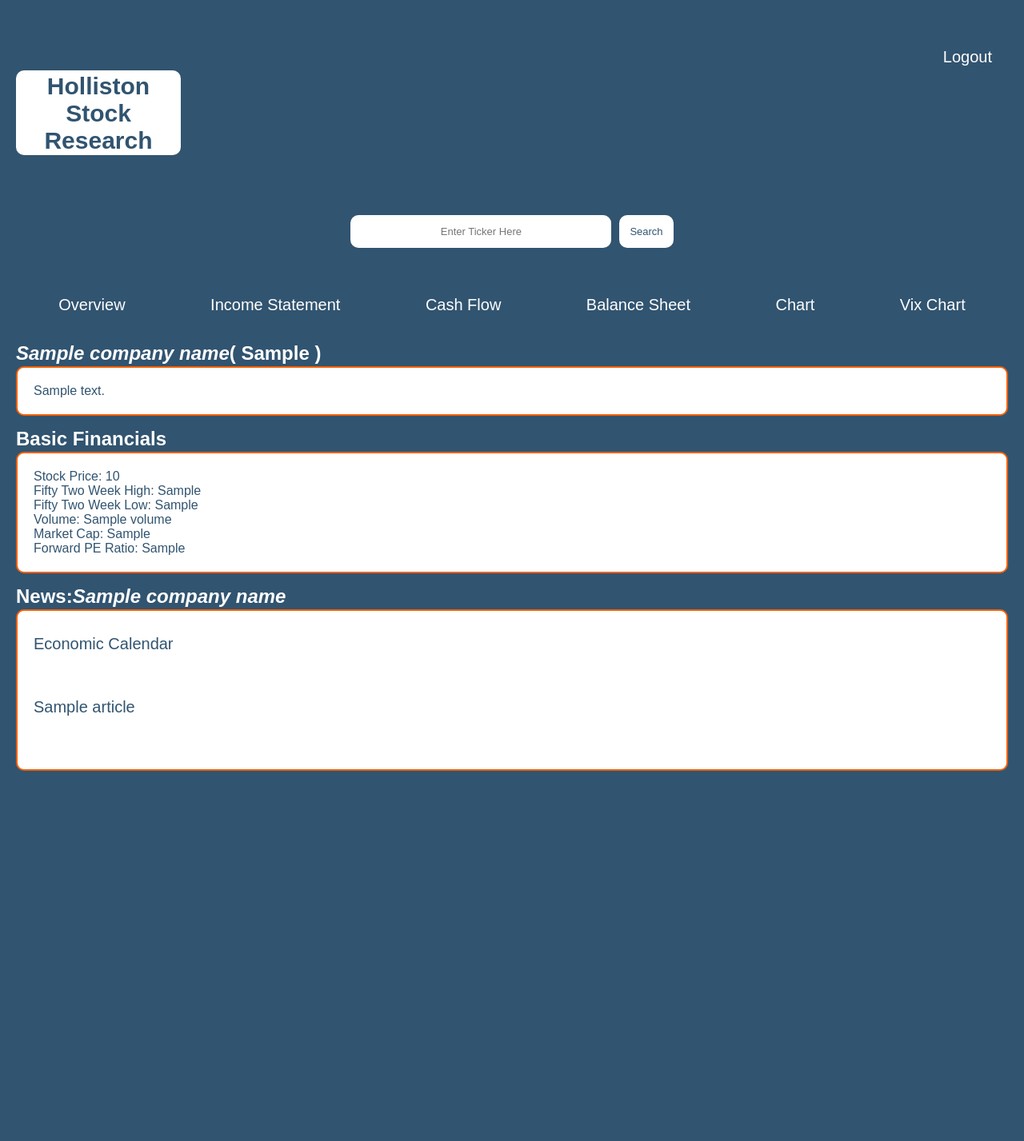
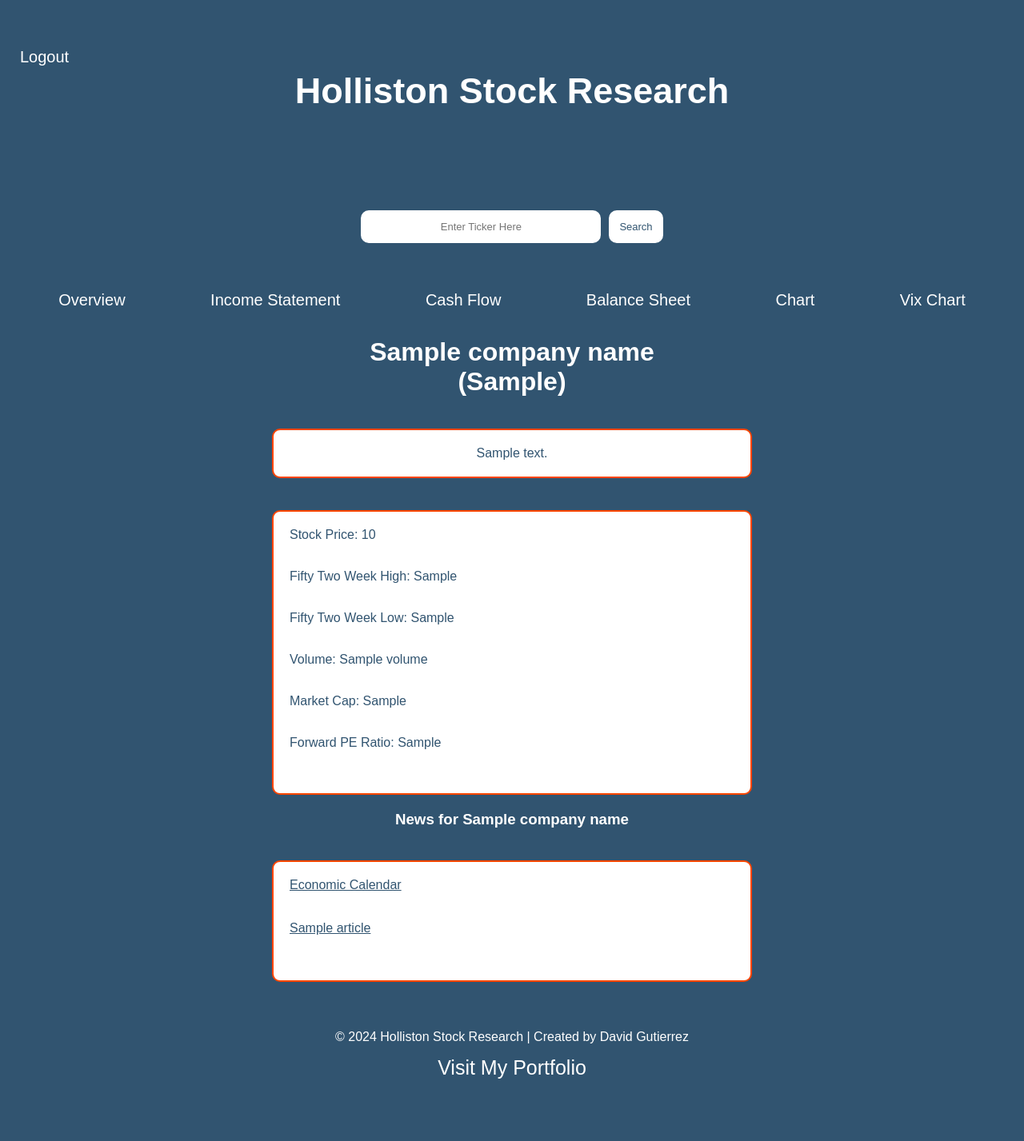
Before and after one commit to DavidG626/Portfolio-Project-1, a Flask app: template templates/overview.html in a window 1280 px wide. Shown: the whole page at 80% size. Before the commit the page ends 964 px from the top, so only its background shows below. Run offline with Flask 3, Linux system fonts and the light colour scheme; the template is opened without the code that fills it: most values are stand-ins (such as "Sample title", 1, 10 or a date in 2020).

Commit message:
updated css

```diff
--- a/app.py
+++ b/app.py
@@ -304,4 +304,4 @@ def fetch_vix():
 
 if __name__ == '__main__':
 
-   app.run(debug=True, port=3011)
+   app.run(debug=True, port=3015)
--- a/static/styles.css
+++ b/static/styles.css
@@ -1,10 +1,9 @@
-/* * {
-  border: 1px solid red;
-} */
+
 
 * {
   margin: 0;
   padding: 0;
+  box-sizing: border-box;
 
 }
 
@@ -37,8 +36,9 @@ body {
 /* logout */
 .logout-container {
   display: flex;
-  justify-content: flex-end;
+  justify-content: flex-start;
   margin-bottom: 15px;
+  padding-left: 25px;
 
 }
 
@@ -70,16 +70,16 @@ body {
 }
 #title {
   height: 100px;
-  width: 200px;
-  color: #315470;
-  background-color: white;
-  font-size: 30px;
+  width: 100%;
+  color: #fff;
+  background-color: #315470;
+  font-size: 45px;
   font-weight: bold;
   text-align: center;
   margin-top: 50px;
   margin-bottom: 50px;
-  border: 3px solid white;
-  border-radius: 10px;
+
+
 
 }
 
@@ -137,58 +137,78 @@ body {
 /* end for search button */
 
 
+.text-box {
+  width: 100%;
+  align-items: center;
+  text-align: center;
+}
+
+/* about company */
+ .container-1 {
+    display: flex;
+    justify-content: space-around;
+    margin: 20px;
+    flex-wrap: wrap;
+
+}
+
+.box-1 {
+  color: #315470;
+  border-radius: 10px;
+  display: inline-flex;
+  flex-direction: row;
+  border: 2px solid orangered;
+  padding: 20px;
+  margin: 20px;
+  justify-content: center;
+  background-color: white;
+  width: 600px;
+  text-align: left;
 
 
-/* about company */
-.about-basics {
-  display: flex;
-  flex-direction: row;
-
 }
-#box-1 {
+.box-2 {
   color: #315470;
+  border-radius: 10px;
+  display: inline-flex;
+  flex-direction: column;
+  border: 2px solid orangered;
+  padding: 20px;
+  margin: 20px;
+  width: 600px;
   background-color: white;
-  padding: 20px;
-  border: 2px solid #f46106;
-  border-radius: 10px;
-  display: flex;
-  flex-direction: column;
-  align-items: start;
+  text-align: left;
 }
 
-#heading {
-  margin-top: 15px;
-  margin-bottom: 2px;
+.box-2 div {
+
+  padding-bottom: 34px;
 }
+
 
 /* end for about company */
 
+
+
+
+
+
+
+
 /* news */
-.news {
+/* .news {
   display: flex;
-  flex-direction: row;
+  flex-direction: column;
   justify-content: flex-start;
   align-items: flex-start;
 
-}
-#box-2 {
-  color:#315470;
-  background-color: white;
-  display: flex;
-  flex-direction: row;
-  padding: 20px;
-  border: 2px solid #f46106;
-  border-radius: 10px;
-  display: flex;
-  flex-direction: column;
-  justify-content: flex-start;
-}
+} */
+
+
+
 .news-links {
-  font-size: 20px;
-  display: block;
-  margin: 10px 0;
   color: #315470;
-  text-decoration: none;
+
 }
 .news-links:hover {
     text-decoration: underline;
@@ -198,6 +218,16 @@ body {
 }
 /* end for news */
 
+
+
+
+
+
+
+
+
+
+
 /* styling for financial statements */
 #data-statements {
   text-align: left;
@@ -205,3 +235,64 @@ body {
   color: #315470;
 }
 /* end for financial statements */
+
+
+/* Responsive Adjustments */
+@media (max-width: 600px) {
+  .container-1 {
+    flex-direction: column; /* Stack vertically on smaller screens */
+  }
+  .box-1, .box-2 {
+    width: 100%; /* Adjust width to 100% for smaller screens */
+    max-width: none;
+  }
+  #title {
+    font-size: 30px;
+    padding-top: 35px;
+  }
+}
+
+
+
+
+/* footer */
+
+.footer-1 {
+  background-color:#315470;
+  color: white;
+  margin: 0px 0px 0px 0px;
+  text-align: center;
+}
+.nav-links-2 {
+  flex: 1;
+  text-align: center;
+  background-color: #315470;
+
+}
+
+
+
+ .nav-links-2 a {
+  color: white;
+  text-decoration: none;
+  font-size: 25px;
+  list-style: none;
+  display: inline-block;
+  padding-top: 15px;
+  padding-bottom: 75px;
+  position: relative;
+}
+
+.nav-links-2 a::after {
+  content: '';
+  width: 0%;
+  height: 2px;
+  background-color: #f44336;
+  display: block;
+  margin: auto;
+  transition: 0.5s;
+}
+
+.nav-links-2 a:hover::after {
+  width: 100%;
+}
--- a/templates/overview.html
+++ b/templates/overview.html
@@ -37,39 +37,76 @@
     </nav>
 
 
+{% if error_message %}
+    <div>{{ error_message }}</div>
+{% else %}
+{% endif %}
 
-    <div>
-        {% if error_message %}
-            <p>{{ error_message }}</p>
-        {% else %}
-            <h2  class="about-basics" id="heading"  ><i>{{ company_name }} </i><span>  ( {{ ticker_symbol }} )</span></h2>
-            <p class='about-basics' id="box-1" >{{ about }}</p>
 
-            <h2 class="about-basics" id="heading">Basic Financials</h2>
-            <div  id="box-1">
-                <p >Stock Price: {{ stock_price }}</p>
-                <p >Fifty Two Week High: {{ fifty_two_week_high }}</p>
-                <p >Fifty Two Week Low: {{ fifty_two_week_low }}</p>
-                <p >Volume: {{ volume }}</p>
-                <p >Market Cap: {{ market_cap }}</p>
-                <p >Forward PE Ratio: {{ forward_PE }}</p>
-            </div>
-        {% endif %}
-    </div>
 
+
+
+<!-- company info -->
+<div class="text-box">
+    <h1>{{ company_name }}
+    <div>({{ ticker_symbol }})</div>
+    </h1>
+</div>
+<section class="container-1">
+    <section class="box-1">
+        <div>{{ about }}</div>
+    </section>
+
+
+<!-- basic financials -->
+   <section class="box-2">
+        <div>Stock Price: {{ stock_price }}</div>
+        <div>Fifty Two Week High: {{ fifty_two_week_high }}</div>
+        <div>Fifty Two Week Low: {{ fifty_two_week_low }}</div>
+        <div>Volume: {{ volume }}</div>
+        <div>Market Cap: {{ market_cap }}</div>
+        <div>Forward PE Ratio: {{ forward_PE }}</div>
+    </section>
+
+<!-- news -->
+
+<div class="text-box">
+    <section><h1>News for {{ company_name }}</h1></section>
+</div>
+
+
+<div class="container-1">
     {% if not error_message %}
-        <div>
-            <h2 class='news' id="heading">News: <i>{{ company_name }}</i></h2>
-            <div class='news' id="box-2" >
-                <a class='news-links' href="https://tradingeconomics.com/calendar" target="_blank" class="hyperlink-style" rel="noopener noreferrer">Economic Calendar</a>
-                <br><br>
+
+
+            <div class="box-2">
+                <a class="news-links" href="//tradingeconomics.com/calendar" target="_blank"  rel="noopener noreferrer">Economic Calendar</a>
+                    <br> <br>
                 {% for article in current_news %}
-                    <a class="news-links" href="{{ article.link }}" target="_blank" class="hyperlink-style" rel="noopener noreferrer">{{ article.title }}</a>
-                    <br><br>
+                    <a class="news-links" href="{{ article.link }}" target="_blank"  rel="noopener noreferrer">{{ article.title }}</a>
+                    <br> <br>
                 {% endfor %}
             </div>
         </div>
     {% endif %}
+</section>
+
+
+
+
+<footer>
+    <div class="footer-1">
+        &copy; 2024 Holliston Stock Research | Created by David Gutierrez
+    </div>
+    <div class="nav-links-2">
+        <a href="https://github.com/DavidG626">Visit My Portfolio</a>
+    </div>
+</footer>
+
+
+
+
+
 </body>
 
 </html>
```
Also changed, not shown: static/landing.css (+7 -3 lines).
